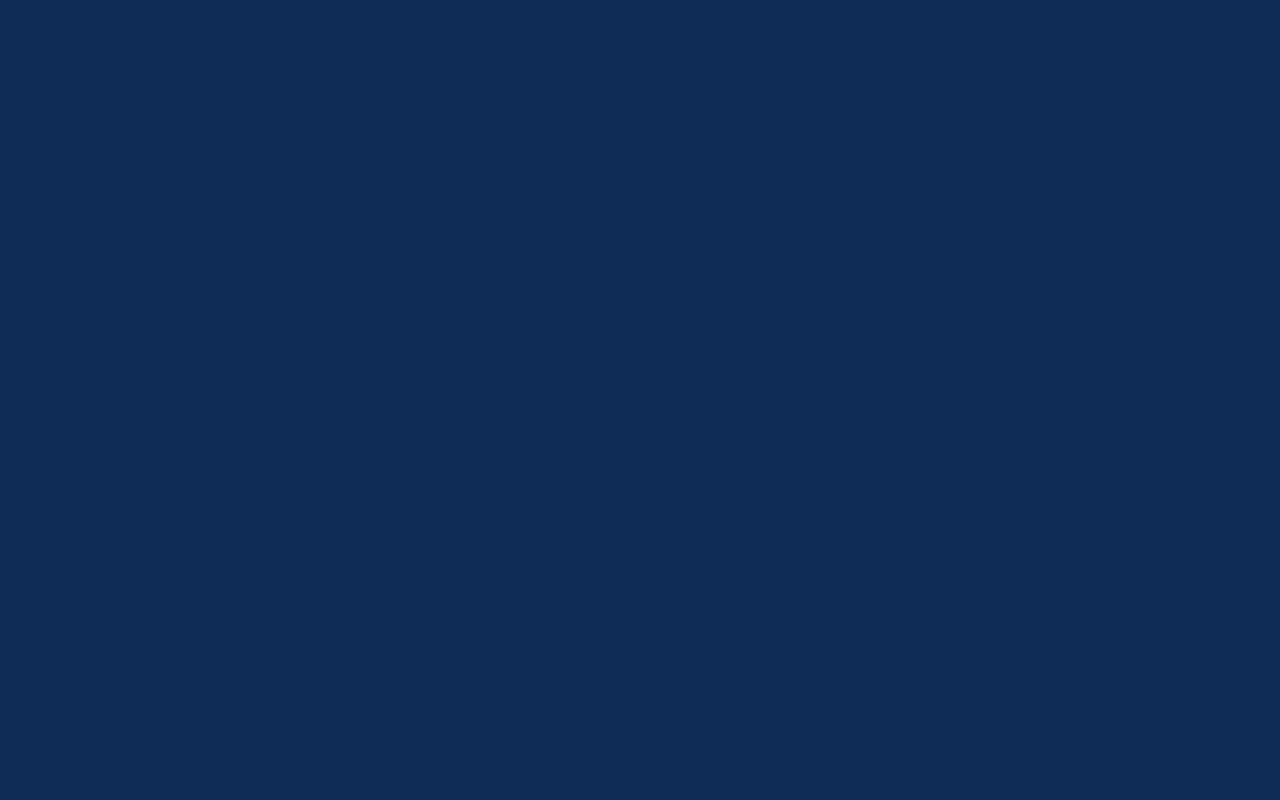
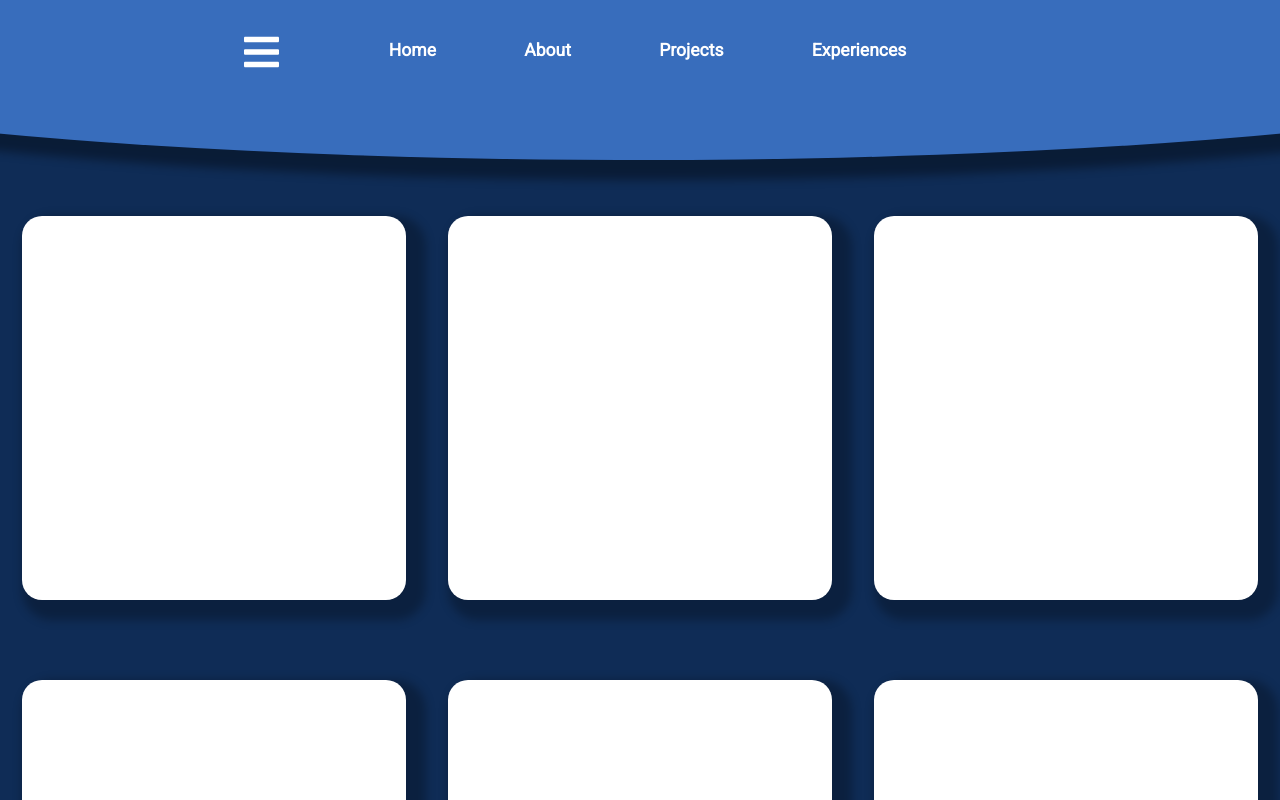
Before and after one commit to alexandredorc/portfolio_v2, a Next.js app: page /projects in a window 1280 px wide. Shown: the top 800 px of the page. Built offline with nearby package versions, Linux system fonts and the light colour scheme.

Commit message:
set up projects flexbox and create project layout

```diff
--- a/components/Menu.js
+++ b/components/Menu.js
@@ -4,13 +4,13 @@ function Menu() {
     return(
         <div className={styles.menu}>
             <div className={styles.inbox}>
-                <Link href="/about" className={styles.link}>
+                <Link href="/about" className={styles.link} passHref>
                     <h3 className={styles.link}>About</h3>
                 </Link>
-                <Link href="/projects" className={styles.link}>
+                <Link href="/projects" className={styles.link} passHref>
                     <h3 className={styles.link}>Projects</h3>
                 </Link>
-                <Link href="/experiences" >
+                <Link href="/experiences" passHref>
                     <h3 className={styles.link}>Experiences</h3>
 
                 </Link>
--- /dev/null
+++ b/components/ProjectLayout.js
@@ -0,0 +1,25 @@
+import styles from '../styles/ProjectLayout.module.css'
+
+function ProjectLayout(data){
+    return(
+        <div className={styles.container}>
+            <div>
+                <div className={styles.title}>
+                    {data.name}
+                </div>
+                <div className={styles.date}>
+
+                </div>
+            </div>
+            <div>
+                <div>
+
+                </div>
+                <div>
+
+                </div>
+            </div>
+        </div>
+    );
+}
+export default ProjectLayout;
--- a/pages/about.js
+++ b/pages/about.js
@@ -43,9 +43,9 @@ export default function About(){
                         ALEXANDRE DORCIVAL
                     </h1>
                     <a className={styles.CV} href="MyCV.pdf" download="CV Alexandre Dorcival" target="_blank">
-                        <Image
+                    <Image
                         className={styles.imgCV}
-                        src="/../public/MyCV.png"
+                        src={require("../public/MyCV.png")}
                         height={300}
                         width={200}
                         alt="My CV"/>
--- a/pages/projects.js
+++ b/pages/projects.js
@@ -1,5 +1,8 @@
 import Head from 'next/head'
 import styles from '../styles/Projects.module.css'
+import ProjectLayout from '../components/ProjectLayout'
+import data from '../public/projects.json'
+import Nav from '../components/Nav'
 
 export default function Home() {
   return (
@@ -10,7 +13,17 @@ export default function Home() {
       </Head>
       <main>
           <div className={styles.header}>
-
+            <Nav/>
+          </div>
+          <div className={styles.content}>
+            <div className={styles.flexWrapper}>
+              {
+                data.projects.map(
+                  (data)=>
+                      <ProjectLayout key={"project"+data.id} data={data}/>
+                  )
+              }
+            </div>
           </div>
       </main>
     </div>
--- /dev/null
+++ b/public/projects.json
@@ -0,0 +1,52 @@
+{
+    "projects": [
+        {
+            "id" : "1",
+            "name": "LGDS",
+            "link": "http",
+            "image": "",
+            "text": "",
+            "date" :""
+        },
+        {
+            "id" : "2",
+            "name": "Grapher",
+            "link": "http",
+            "image": "",
+            "text": "",
+            "date" :""
+        },
+        {
+            "id" : "3",
+            "name": "Labyrinthe",
+            "link": "http",
+            "image": "",
+            "text": "",
+            "date" :""
+        },
+        {
+            "id" : "4",
+            "name": "portfoliov1",
+            "link": "http",
+            "image": "",
+            "text": "",
+            "date" :""
+        },
+        {
+            "id" : "5",
+            "name": "portfoliov2",
+            "link": "http",
+            "image": "",
+            "text": "",
+            "date" :""
+        },
+        {
+            "id" : "6",
+            "name": "PathFinder",
+            "link": "http",
+            "image": "",
+            "text": "",
+            "date" :""
+        }
+    ]
+}
--- a/styles/About.module.css
+++ b/styles/About.module.css
@@ -64,11 +64,11 @@
     display: flex;
     justify-content: space-around;
     width:40vw;
+    height: 200px;
+    align-items: center;
 }
 
 .link{
     display: inline-block;
-    width: 100px;
-    height: 100px;
-    font-size: 40px;
+
 }
--- /dev/null
+++ b/styles/ProjectLayout.module.css
@@ -0,0 +1,15 @@
+.container{
+    margin: 40px 20px;
+    background-color: white;
+    border-radius: 20px;
+    height: 30vw;
+    width: 30vw;
+    padding: 20px;
+    box-shadow: 10px 10px 10px 10px rgba(0, 0, 0, 0.267);
+}
+.title {
+    color:white;
+}
+.date{
+    color:grey;
+}
--- a/styles/Projects.module.css
+++ b/styles/Projects.module.css
@@ -2,5 +2,19 @@
     top: -10vh;
     left:-30vw;
     right:-30vw;
-    height:20vh;
+    height:30vh;
+    position:fixed;
+    padding: 10vh 50vw  0 50vw;
+    color:white;
+    background-color: #386DBC;
+    border-radius: 50%;
+    box-shadow: 10px 10px 10px 10px rgba(0, 0, 0, 0.363);
 }
+.flexWrapper{
+    margin-top: 22vh;
+    margin-bottom: 5vh;
+    display: flex;
+    justify-content: space-evenly;
+    flex-direction: row;
+    flex-wrap: wrap;
+}
```
